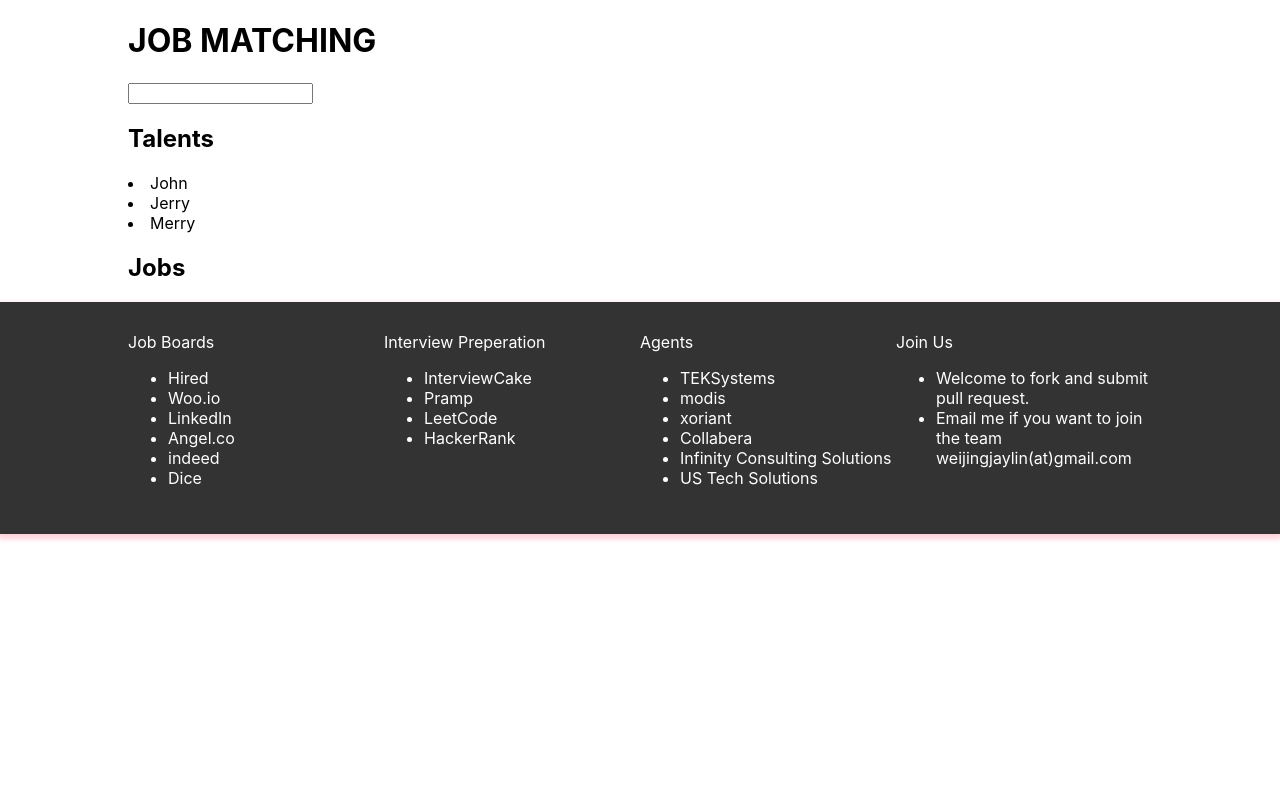
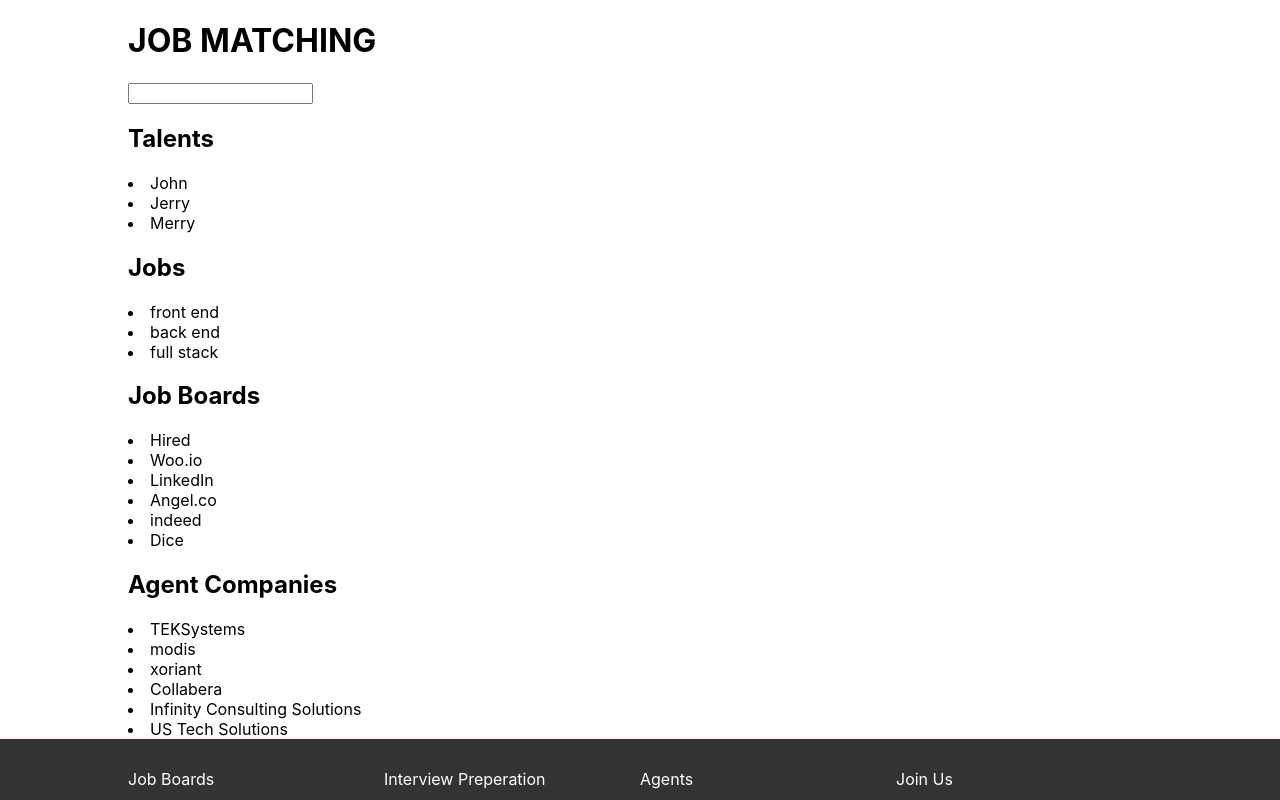
Before and after one commit to dotku/react-job-matching, a React (Create React App) app: page / in a window 1280 px wide. Shown: the top 800 px of the page. Built offline with nearby package versions, Linux system fonts and the light colour scheme.

Commit message:
fix footer and add few more content modules

```diff
--- a/src/App.js
+++ b/src/App.js
@@ -3,9 +3,11 @@
 import React, { useState } from "react";
 import logo from "./logo.svg";
 import "./App.css";
-import { Talents } from "./Talents";
-import { Jobs } from "./Jobs";
-import { Footer } from "./components/common/Footer";
+import { Talents } from "./components/Talents";
+import { Jobs } from "./components/Jobs";
+import Footer from "./components/common/Footer";
+import { AgentCompanies } from "./components/AgentCompanies";
+import { JobBoards } from "./components/JobBoards";
 
 function SearchBar(props) {
   return <input
@@ -24,13 +26,15 @@
   return (
     <div className="App">
       <div className="top"></div>
-      <div className="mainContainer">
+      <div className="mainContainer" style={{minHeight: "calc(100vh - 238px)"}}>
         <h1>JOB MATCHING</h1>
         <SearchBar value={phrase} onChange={handlePhraseChange}/>
         <Talents phrase={phrase}/>
-        <Jobs />
+        <Jobs phrase={phrase} />
+        <JobBoards phrase={phrase} />
+        <AgentCompanies phrase={phrase} />
       </div>
-      <div className="footer">
+      <div className="footer" style={{}}>
         <Footer />
       </div>
     </div>
--- a/src/Jobs.js
+++ /dev/null
@@ -1,9 +0,0 @@
-import React from "react";
-const jobs = ["front end", "back end", "full stack"];
-
-export function Jobs() {
-  // your code here
-  return <div>
-    <h2>Jobs</h2>
-  </div>;
-}
--- /dev/null
+++ b/src/components/AgentCompanies.js
@@ -0,0 +1,23 @@
+import React from "react";
+const agentCompanies = [
+  "TEKSystems",
+  "modis",
+  "xoriant",
+  "Collabera",
+  "Infinity Consulting Solutions",
+  "US Tech Solutions",
+];
+
+export function AgentCompanies(props) {
+  const { phrase } = props;
+  const results = agentCompanies
+    .filter(company => phrase ? company.match(new RegExp(phrase, 'i')) : true)
+    .map((company, key) => (<li key={key}>{company}</li>));
+  if (!results.length) return null;
+  return <div>
+    <h2>Agent Companies</h2>
+    <React.Fragment>
+      {results}
+    </React.Fragment>
+  </div>;
+}
--- /dev/null
+++ b/src/components/JobBoards.js
@@ -0,0 +1,23 @@
+import React from "react";
+const jobBoards = [
+  "Hired",
+  "Woo.io",
+  "LinkedIn",
+  "Angel.co",
+  "indeed",
+  "Dice",
+];
+
+export function JobBoards(props) {
+  const { phrase } = props;
+  const results = jobBoards
+    .filter(board => phrase ? board.match(new RegExp(phrase, 'i')) : true)
+    .map((board, key) => (<li key={key}>{board}</li>));
+  if (!results.length) return null;
+  return <div>
+    <h2>Job Boards</h2>
+    <React.Fragment>
+      {results}
+    </React.Fragment>
+  </div>;
+}
--- /dev/null
+++ b/src/components/Jobs.js
@@ -0,0 +1,16 @@
+import React from "react";
+const jobs = ["front end", "back end", "full stack"];
+
+export function Jobs(props) {
+  const { phrase } = props;
+  const results = jobs
+    .filter(job => phrase ? job.match(new RegExp(phrase, 'i')) : true)
+    .map((job, key) => (<li key={key}>{job}</li>));
+  if (!results.length) return null;
+  return <div>
+    <h2>Jobs</h2>
+    <React.Fragment>
+      {results}
+    </React.Fragment>
+  </div>;
+}
--- a/src/Talents.js
+++ b/src/components/Talents.js
@@ -3,12 +3,14 @@
 const talents = ["John", "Jerry", "Merry"];
 export function Talents(props) {
   const { phrase } = props;
+  const results = talents
+    .filter(talent => phrase ? talent.match(new RegExp(phrase, 'i')) : true)
+    .map((talent, key) => (<li key={key}>{talent}</li>));
+  if (!results.length) return null;
   return (<div>
     <h2>Talents</h2>
     <React.Fragment>
-      {talents
-        .filter(talent => phrase ? talent.match(new RegExp(phrase, 'i')) : true)
-        .map((talent, key) => (<li key={key}>{talent}</li>))}
+      {results}
     </React.Fragment>
   </div>);
 }
--- a/src/components/common/Footer.js
+++ b/src/components/common/Footer.js
@@ -16,7 +16,7 @@
   },
 });
 
-export function Footer() {
+export default function Footer() {
   const classes = footerStyles();
   return (
     <div className={classnames("Footer", classes.root)}>
```
